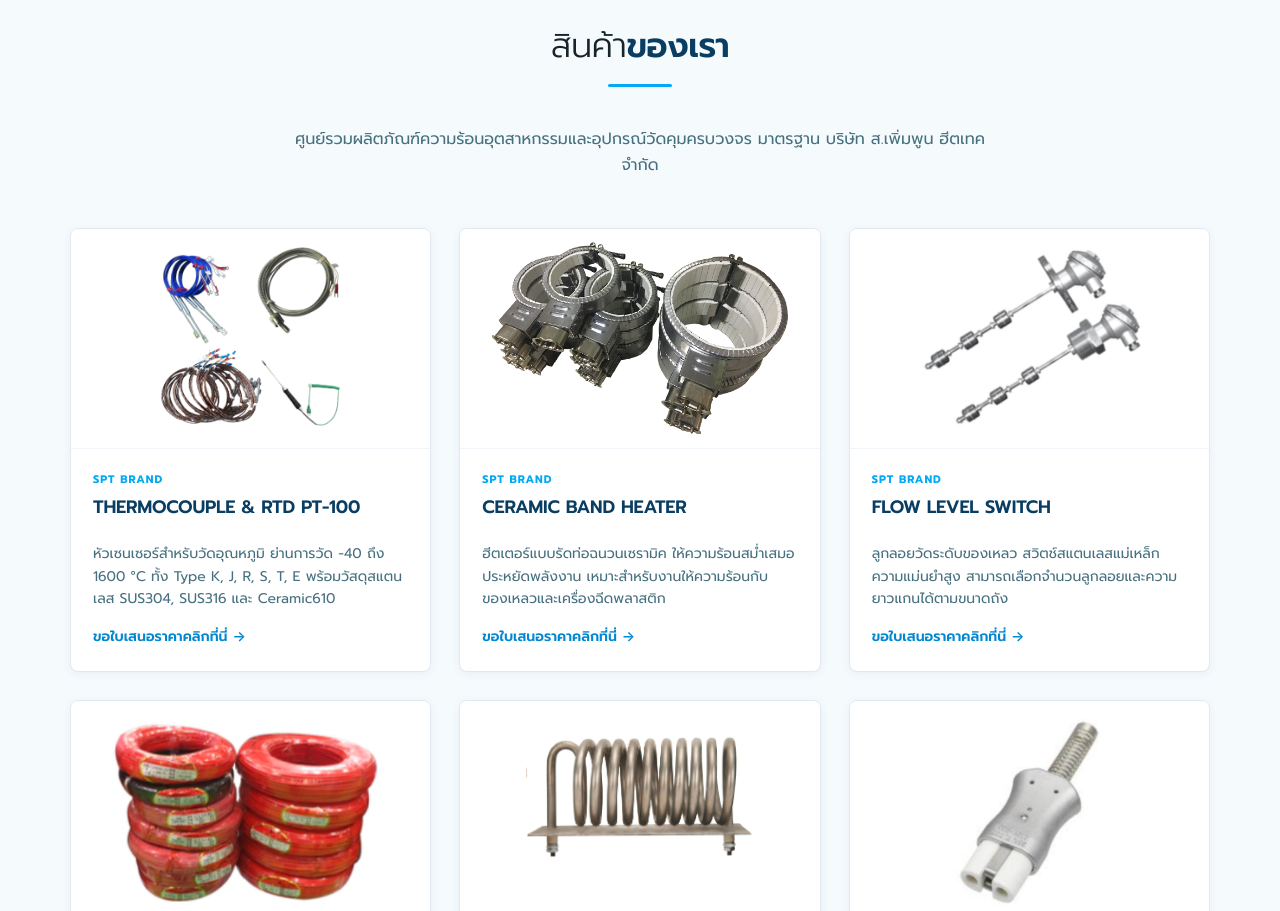
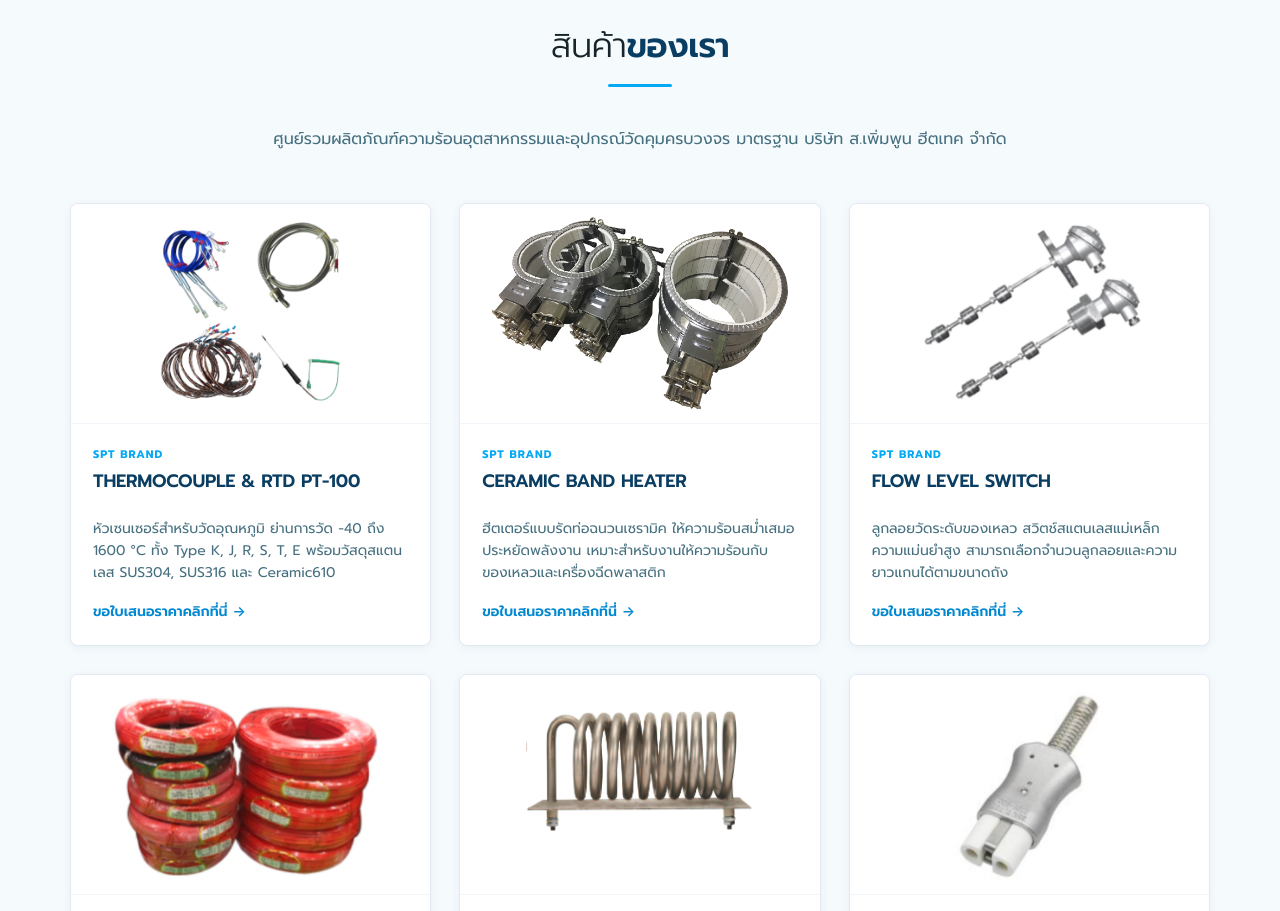
Before and after one commit to chayuthdr-sys/Side1, a website: page index.html in a window 1280 px wide. Shown: the part 1440-2351 px from the top of the page. Drawn offline with Linux system fonts and the light colour scheme.

Commit message:
Expand section-subtitle max-width and prevent orphan wrap on company name

```diff
--- a/css/theme.css
+++ b/css/theme.css
@@ -301,10 +301,12 @@ h1, h2, h3, h4, h5, h6 {
   font-size: 16px;
   color: var(--text-muted);
   margin-top: 12px;
-  max-width: 700px;
+  max-width: 960px;
   margin-left: auto;
   margin-right: auto;
   font-weight: 400;
+  line-height: 1.6;
+  text-wrap: balance;
 }
 
 /* Company Highlight & Strengths Section */
--- a/index.html
+++ b/index.html
@@ -256,7 +256,7 @@
     <div class="container">
       <div class="section-header">
         <h2 class="section-title">สินค้า<strong>ของเรา</strong></h2>
-        <p class="section-subtitle">ศูนย์รวมผลิตภัณฑ์ความร้อนอุตสาหกรรมและอุปกรณ์วัดคุมครบวงจร มาตรฐาน บริษัท ส.เพิ่มพูน ฮีตเทค จำกัด</p>
+        <p class="section-subtitle">ศูนย์รวมผลิตภัณฑ์ความร้อนอุตสาหกรรมและอุปกรณ์วัดคุมครบวงจร มาตรฐาน <span style="white-space: nowrap;">บริษัท ส.เพิ่มพูน ฮีตเทค จำกัด</span></p>
       </div>
 
       <div class="product-grid">
```
